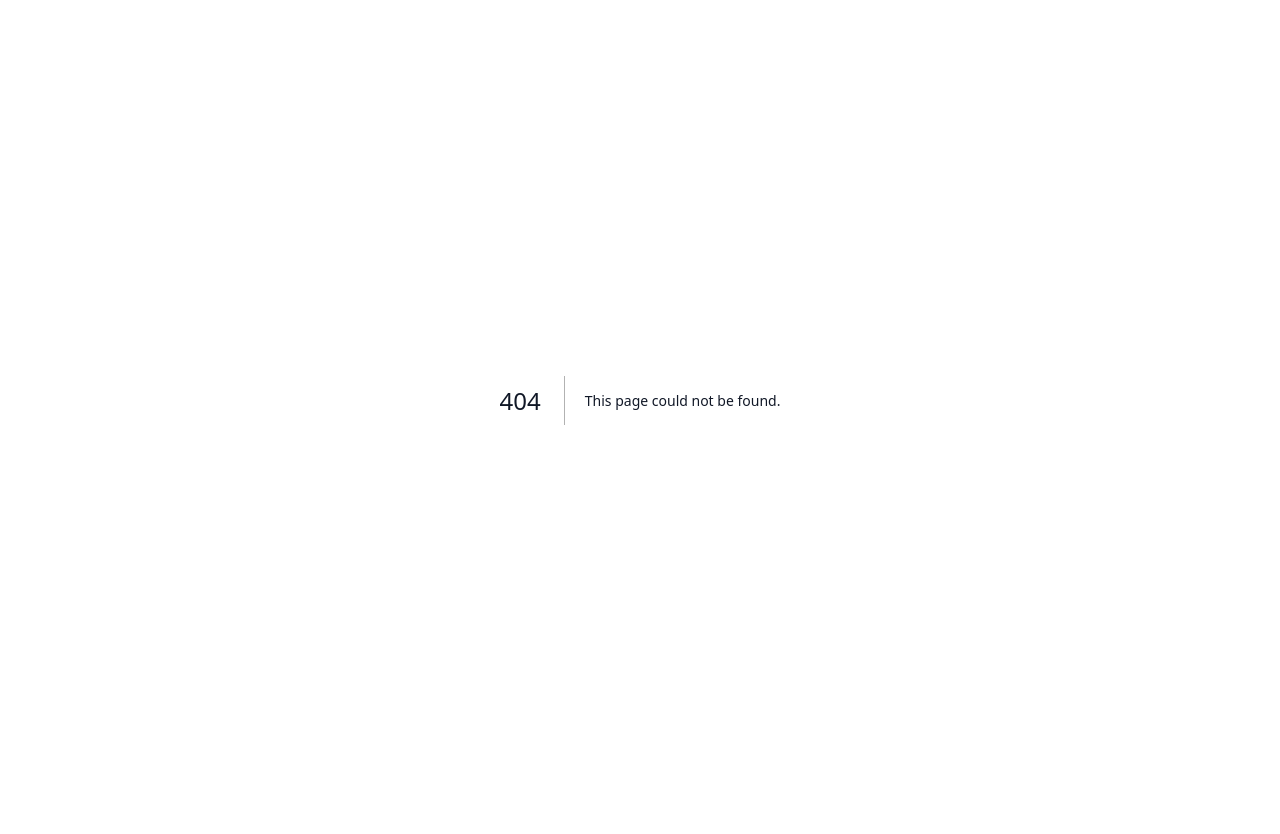
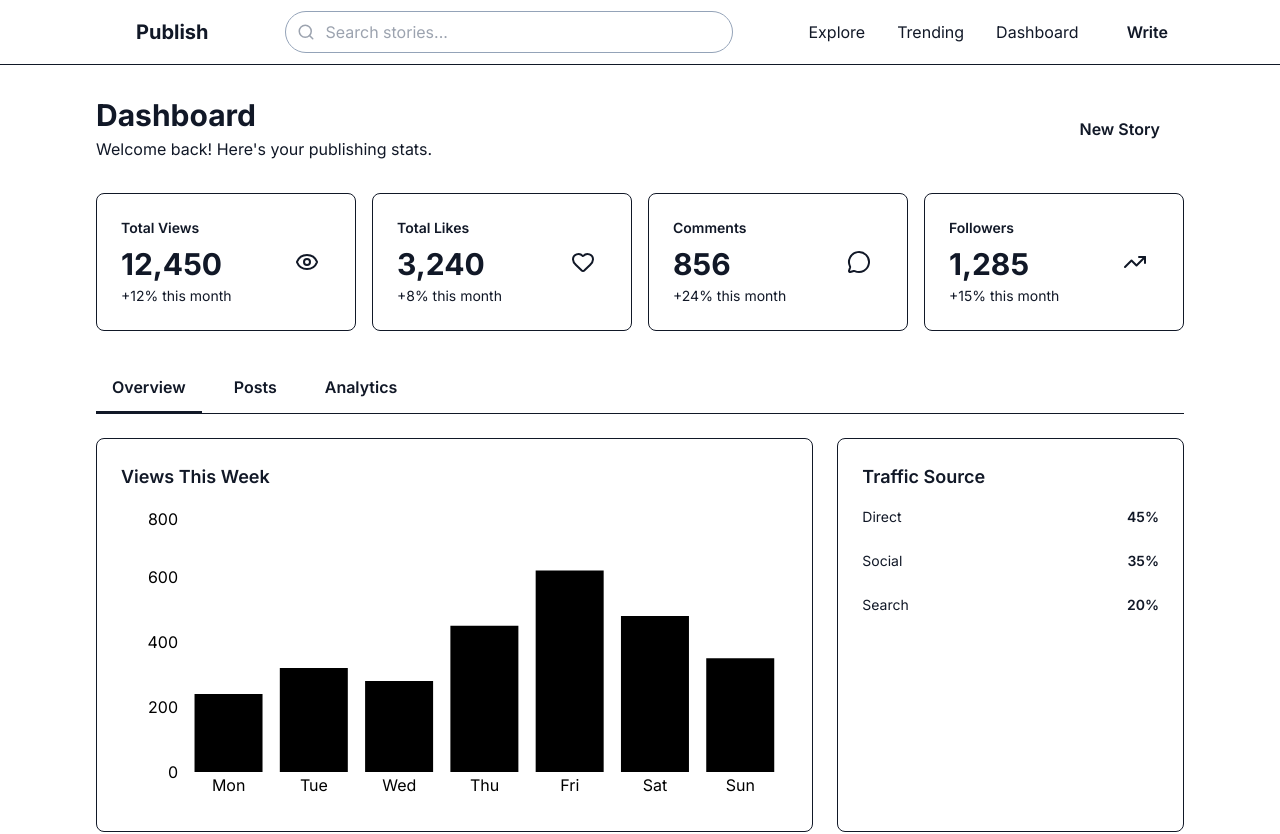
Before and after one commit to Ualine055/Phase-Two-Capstone-Project, a Next.js app in the folder publishing-platform/: page /dashboard in a window 1280 px wide. Before the commit this address had no page. Shown: the top 834 px of the page. Before the commit the page ends 800 px from the top, so only its background shows below. Built offline with nearby package versions, Linux system fonts and the light colour scheme.

Commit message:
created the dashboard for it's page

```diff
--- /dev/null
+++ b/publishing-platform/app/dashboard/page.tsx
@@ -0,0 +1,199 @@
+"use client"
+
+import { useState } from "react"
+import Link from "next/link"
+import { Header } from "@/components/header"
+import { Footer } from "@/components/footer"
+import { ResponsiveContainer, BarChart, Bar, XAxis, YAxis, CartesianGrid, Tooltip } from "recharts"
+import { BookOpen, Eye, Heart, MessageCircle, TrendingUp } from "lucide-react"
+
+export default function DashboardPage() {
+  const [activeTab, setActiveTab] = useState("overview")
+
+  const stats = [
+    { label: "Total Views", value: "12,450", change: "+12%", icon: Eye },
+    { label: "Total Likes", value: "3,240", change: "+8%", icon: Heart },
+    { label: "Comments", value: "856", change: "+24%", icon: MessageCircle },
+    { label: "Followers", value: "1,285", change: "+15%", icon: TrendingUp },
+  ]
+
+  const viewsData = [
+    { name: "Mon", views: 240 },
+    { name: "Tue", views: 320 },
+    { name: "Wed", views: 280 },
+    { name: "Thu", views: 450 },
+    { name: "Fri", views: 620 },
+    { name: "Sat", views: 480 },
+    { name: "Sun", views: 350 },
+  ]
+
+  const recentPosts = [
+    { id: 1, title: "Getting Started with React Hooks", views: 3420, likes: 420, status: "Published" },
+    { id: 2, title: "Advanced TypeScript Patterns", views: 2840, likes: 380, status: "Published" },
+    { id: 3, title: "Web Performance Optimization", views: 1240, likes: 185, status: "Draft" },
+    { id: 4, title: "Design Systems 2025", views: 0, likes: 0, status: "Draft" },
+  ]
+
+  return (
+    <div className="flex flex-col min-h-screen">
+      <Header isAuthenticated={true} />
+
+      <div className="flex-1 bg-background">
+        <div className="max-w-6xl mx-auto px-4 sm:px-6 lg:px-8 py-8">
+          {/* Header */}
+          <div className="flex items-center justify-between mb-8">
+            <div>
+              <h1 className="text-3xl font-bold text-foreground">Dashboard</h1>
+              <p className="text-foreground/70 mt-1">Welcome back! Here's your publishing stats.</p>
+            </div>
+            <Link
+              href="/write"
+              className="px-6 py-2 rounded-full bg-primary text-primary-foreground font-semibold hover:shadow-lg transition-shadow"
+            >
+              New Story
+            </Link>
+          </div>
+
+          {/* Stats Grid */}
+          <div className="grid grid-cols-1 md:grid-cols-2 lg:grid-cols-4 gap-4 mb-8">
+            {stats.map((stat) => {
+              const Icon = stat.icon
+              return (
+                <div key={stat.label} className="bg-card p-6 rounded-lg border border-border">
+                  <div className="flex items-center justify-between">
+                    <div>
+                      <p className="text-foreground/70 text-sm font-semibold">{stat.label}</p>
+                      <p className="text-3xl font-bold text-foreground mt-2">{stat.value}</p>
+                      <p className="text-accent text-sm mt-1">{stat.change} this month</p>
+                    </div>
+                    <div className="w-12 h-12 bg-primary/20 rounded-lg flex items-center justify-center">
+                      <Icon size={24} className="text-primary" />
+                    </div>
+                  </div>
+                </div>
+              )
+            })}
+          </div>
+
+          {/* Tabs */}
+          <div className="flex gap-4 mb-6 border-b border-border">
+            {["overview", "posts", "analytics"].map((tab) => (
+              <button
+                key={tab}
+                onClick={() => setActiveTab(tab)}
+                className={`px-4 py-3 font-semibold capitalize border-b-2 transition-colors ${
+                  activeTab === tab
+                    ? "border-primary text-primary"
+                    : "border-transparent text-foreground/70 hover:text-foreground"
+                }`}
+              >
+                {tab}
+              </button>
+            ))}
+          </div>
+
+          {/* Content */}
+          <div className="space-y-6">
+            {activeTab === "overview" && (
+              <div className="grid grid-cols-1 lg:grid-cols-3 gap-6">
+                {/* Chart */}
+                <div className="lg:col-span-2 bg-card p-6 rounded-lg border border-border">
+                  <h3 className="text-lg font-semibold text-foreground mb-4">Views This Week</h3>
+                  <ResponsiveContainer width="100%" height={300}>
+                    <BarChart data={viewsData}>
+                      <CartesianGrid strokeDasharray="3 3" stroke="var(--color-border)" />
+                      <XAxis dataKey="name" stroke="var(--color-muted-foreground)" />
+                      <YAxis stroke="var(--color-muted-foreground)" />
+                      <Tooltip />
+                      <Bar dataKey="views" fill="var(--color-primary)" />
+                    </BarChart>
+                  </ResponsiveContainer>
+                </div>
+
+                {/* Traffic Source */}
+                <div className="bg-card p-6 rounded-lg border border-border">
+                  <h3 className="text-lg font-semibold text-foreground mb-4">Traffic Source</h3>
+                  <div className="space-y-3">
+                    <div>
+                      <div className="flex justify-between text-sm mb-1">
+                        <span className="text-foreground/70">Direct</span>
+                        <span className="font-semibold">45%</span>
+                      </div>
+                      <div className="w-full bg-muted rounded-full h-2">
+                        <div className="bg-primary h-2 rounded-full" style={{ width: "45%" }}></div>
+                      </div>
+                    </div>
+                    <div>
+                      <div className="flex justify-between text-sm mb-1">
+                        <span className="text-foreground/70">Social</span>
+                        <span className="font-semibold">35%</span>
+                      </div>
+                      <div className="w-full bg-muted rounded-full h-2">
+                        <div className="bg-accent h-2 rounded-full" style={{ width: "35%" }}></div>
+                      </div>
+                    </div>
+                    <div>
+                      <div className="flex justify-between text-sm mb-1">
+                        <span className="text-foreground/70">Search</span>
+                        <span className="font-semibold">20%</span>
+                      </div>
+                      <div className="w-full bg-muted rounded-full h-2">
+                        <div className="bg-secondary h-2 rounded-full" style={{ width: "20%" }}></div>
+                      </div>
+                    </div>
+                  </div>
+                </div>
+              </div>
+            )}
+
+            {activeTab === "posts" && (
+              <div className="bg-card rounded-lg border border-border overflow-hidden">
+                <table className="w-full">
+                  <thead className="border-b border-border bg-muted/30">
+                    <tr>
+                      <th className="px-6 py-3 text-left text-sm font-semibold text-foreground">Title</th>
+                      <th className="px-6 py-3 text-left text-sm font-semibold text-foreground">Views</th>
+                      <th className="px-6 py-3 text-left text-sm font-semibold text-foreground">Likes</th>
+                      <th className="px-6 py-3 text-left text-sm font-semibold text-foreground">Status</th>
+                      <th className="px-6 py-3 text-left text-sm font-semibold text-foreground">Actions</th>
+                    </tr>
+                  </thead>
+                  <tbody>
+                    {recentPosts.map((post) => (
+                      <tr key={post.id} className="border-t border-border hover:bg-muted/30 transition-colors">
+                        <td className="px-6 py-4 text-foreground">{post.title}</td>
+                        <td className="px-6 py-4 text-foreground/70">{post.views}</td>
+                        <td className="px-6 py-4 text-foreground/70">{post.likes}</td>
+                        <td className="px-6 py-4">
+                          <span
+                            className={`px-3 py-1 rounded-full text-xs font-semibold ${
+                              post.status === "Published" ? "bg-primary/20 text-primary" : "bg-muted text-foreground/70"
+                            }`}
+                          >
+                            {post.status}
+                          </span>
+                        </td>
+                        <td className="px-6 py-4">
+                          <button className="text-primary hover:underline text-sm font-semibold">Edit</button>
+                        </td>
+                      </tr>
+                    ))}
+                  </tbody>
+                </table>
+              </div>
+            )}
+
+            {activeTab === "analytics" && (
+              <div className="bg-card p-6 rounded-lg border border-border text-center">
+                <BookOpen size={48} className="mx-auto mb-4 text-foreground/50" />
+                <p className="text-foreground/70">Detailed analytics coming soon</p>
+              </div>
+            )}
+          </div>
+        </div>
+      </div>
+
+      <Footer />
+    </div>
+  )
+}
```
